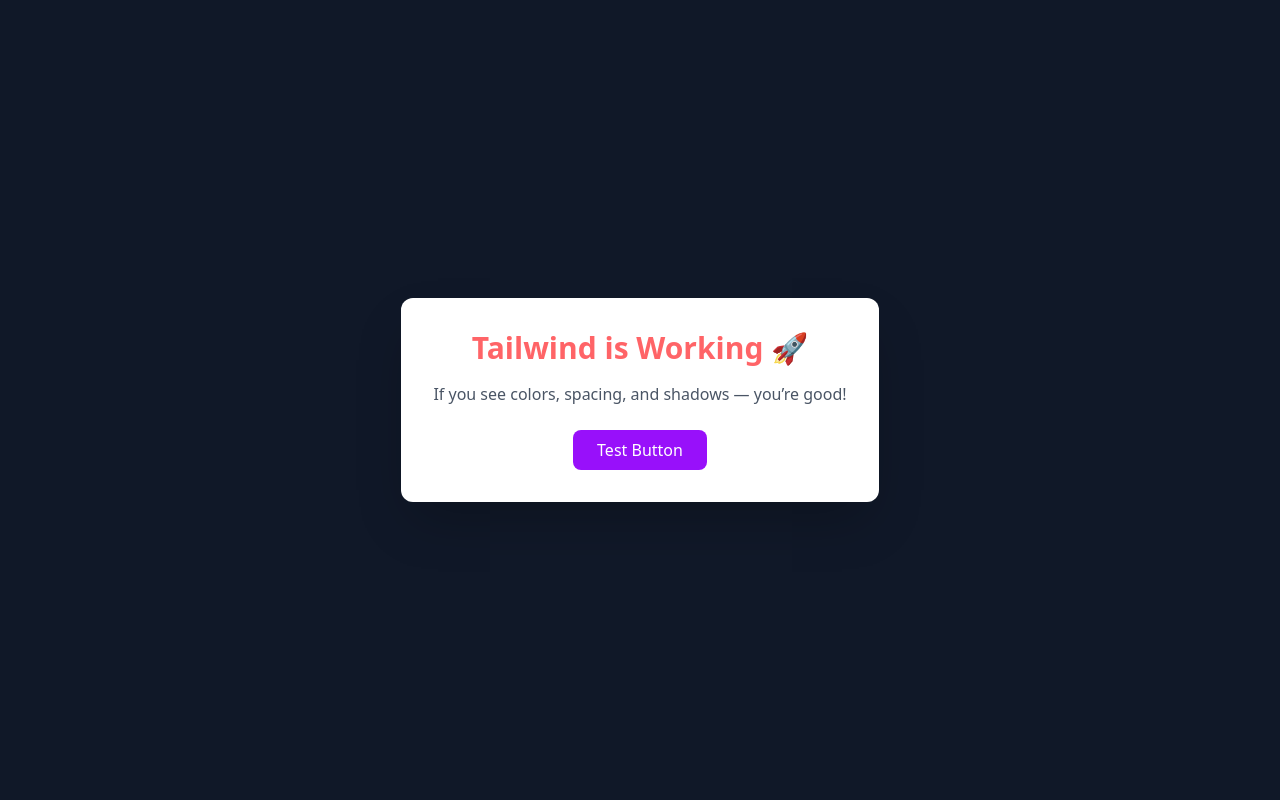
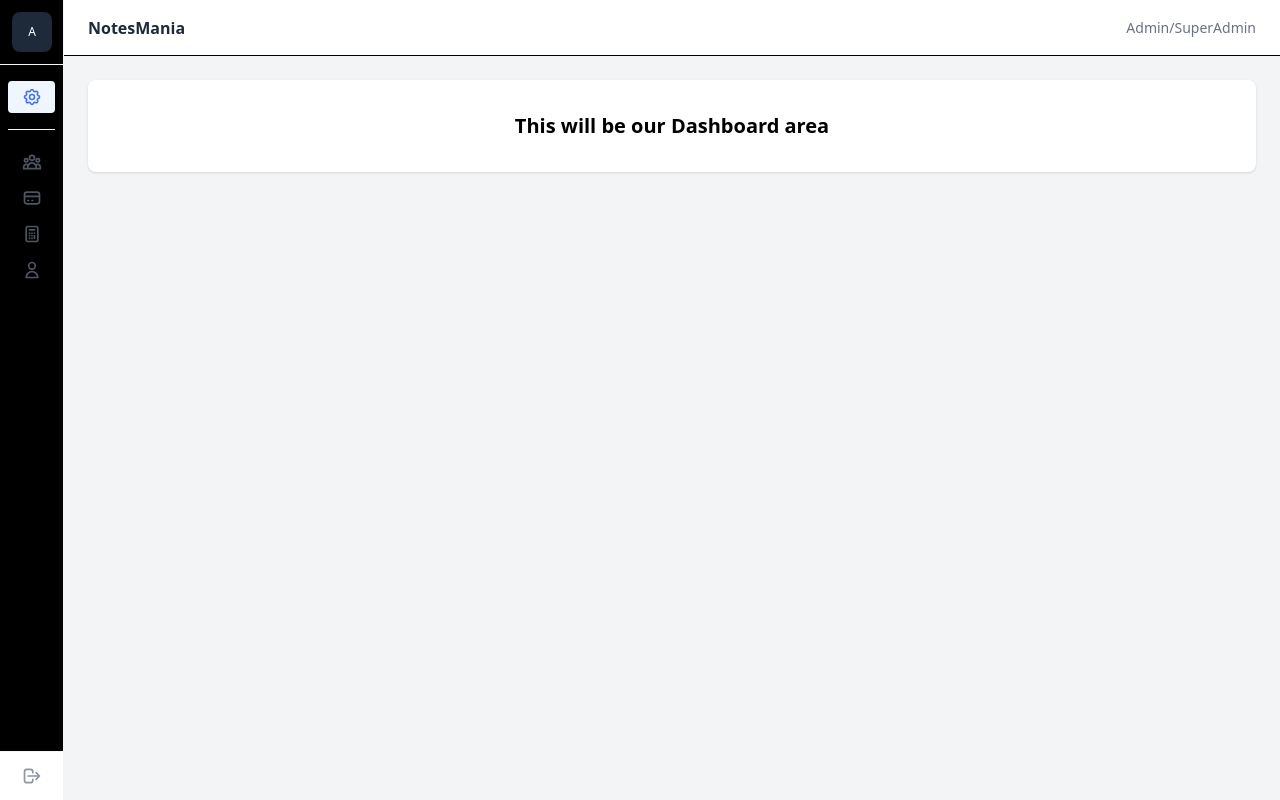
Before and after one commit to AashishPathak1/notes-mania-admin-panel, a React (Vite) app: page / in a window 1280 px wide. Built offline with nearby package versions, Linux system fonts and the light colour scheme.

Commit message:
sidebar component is added

```diff
--- a/src/App.jsx
+++ b/src/App.jsx
@@ -1,21 +1,12 @@
-import React from "react";
+import PageWrapper from "./components/PageWrapper";
+import Dashboard from "./pages/Dashboard";
 
-const App = () => {
+function App() {
   return (
-    <div className="min-h-screen flex items-center justify-center bg-gray-900">
-      <div className="p-8 rounded-xl bg-white shadow-2xl text-center">
-        <h1 className="text-3xl font-bold text-red-400 mb-4">
-          Tailwind is Working 🚀
-        </h1>
-        <p className="text-gray-600 mb-6">
-          If you see colors, spacing, and shadows — you’re good!
-        </p>
-        <button className="px-6 py-2 bg-purple-600 text-white rounded-lg hover:bg-purple-700 transition">
-          Test Button
-        </button>
-      </div>
-    </div>
+    <PageWrapper>
+      <Dashboard />
+    </PageWrapper>
   );
-};
+}
 
 export default App;
--- /dev/null
+++ b/src/components/Header.jsx
@@ -0,0 +1,10 @@
+const Header = () => {
+  return (
+    <header className="h-14 border-b bg-white px-6 flex items-center justify-between">
+      <h1 className="font-semibold text-gray-800">NotesMania</h1>
+      <span className="text-sm text-gray-500">Admin/SuperAdmin</span>
+    </header>
+  );
+};
+
+export default Header;
--- /dev/null
+++ b/src/components/PageWrapper.jsx
@@ -0,0 +1,19 @@
+
+
+import Sidebar from "./Sidebar";
+import Header from "./Header";
+
+const PageWrapper = ({ children }) => {
+  return (
+    <div className="flex min-h-screen bg-gray-100">
+      <Sidebar />
+
+      <div className="flex flex-1 flex-col">
+        <Header />
+        <main className="p-6">{children}</main>
+      </div>
+    </div>
+  );
+};
+
+export default PageWrapper;
--- /dev/null
+++ b/src/components/Sidebar.jsx
@@ -0,0 +1,184 @@
+import React from "react";
+
+const Sidebar = () => {
+  return (
+    <div class="flex h-screen w-16 flex-col justify-between border-e border-gray-100 bg-black">
+      <div>
+        <div class="inline-flex size-16 items-center justify-center">
+          <span class="grid size-10 place-content-center rounded-lg bg-gray-800 text-xs text-white">
+            A
+          </span>
+        </div>
+
+        <div class="border-t border-gray-100">
+          <div class="px-2">
+            <div class="py-4">
+              <a
+                href="#"
+                class="t group relative flex justify-center rounded-sm bg-blue-50 px-2 py-1.5 text-blue-700"
+              >
+                <svg
+                  xmlns="http://www.w3.org/2000/svg"
+                  class="size-5 opacity-75"
+                  fill="none"
+                  viewBox="0 0 24 24"
+                  stroke="currentColor"
+                  stroke-width="2"
+                >
+                  <path
+                    stroke-linecap="round"
+                    stroke-linejoin="round"
+                    d="M10.325 4.317c.426-1.756 2.924-1.756 3.35 0a1.724 1.724 0 002.573 1.066c1.543-.94 3.31.826 2.37 2.37a1.724 1.724 0 001.065 2.572c1.756.426 1.756 2.924 0 3.35a1.724 1.724 0 00-1.066 2.573c.94 1.543-.826 3.31-2.37 2.37a1.724 1.724 0 00-2.572 1.065c-.426 1.756-2.924 1.756-3.35 0a1.724 1.724 0 00-2.573-1.066c-1.543.94-3.31-.826-2.37-2.37a1.724 1.724 0 00-1.065-2.572c-1.756-.426-1.756-2.924 0-3.35a1.724 1.724 0 001.066-2.573c-.94-1.543.826-3.31 2.37-2.37.996.608 2.296.07 2.572-1.065z"
+                  ></path>
+                  <path
+                    stroke-linecap="round"
+                    stroke-linejoin="round"
+                    d="M15 12a3 3 0 11-6 0 3 3 0 016 0z"
+                  ></path>
+                </svg>
+
+                <span class="invisible absolute start-full top-1/2 ms-4 -translate-y-1/2 rounded-sm bg-gray-900 px-2 py-1.5 text-xs font-medium text-white group-hover:visible">
+                  General
+                </span>
+              </a>
+            </div>
+
+            <ul class="space-y-1 border-t border-gray-100 pt-4">
+              <li>
+                <a
+                  href="#"
+                  class="group relative flex justify-center rounded-sm px-2 py-1.5 text-gray-500 hover:bg-gray-50 hover:text-gray-700"
+                >
+                  <svg
+                    xmlns="http://www.w3.org/2000/svg"
+                    class="size-5 opacity-75"
+                    fill="none"
+                    viewBox="0 0 24 24"
+                    stroke="currentColor"
+                    stroke-width="2"
+                  >
+                    <path
+                      stroke-linecap="round"
+                      stroke-linejoin="round"
+                      d="M17 20h5v-2a3 3 0 00-5.356-1.857M17 20H7m10 0v-2c0-.656-.126-1.283-.356-1.857M7 20H2v-2a3 3 0 015.356-1.857M7 20v-2c0-.656.126-1.283.356-1.857m0 0a5.002 5.002 0 019.288 0M15 7a3 3 0 11-6 0 3 3 0 016 0zm6 3a2 2 0 11-4 0 2 2 0 014 0zM7 10a2 2 0 11-4 0 2 2 0 014 0z"
+                    ></path>
+                  </svg>
+
+                  <span class="invisible absolute start-full top-1/2 ms-4 -translate-y-1/2 rounded-sm bg-gray-900 px-2 py-1.5 text-xs font-medium text-white group-hover:visible">
+                    Teams
+                  </span>
+                </a>
+              </li>
+
+              <li>
+                <a
+                  href="#"
+                  class="group relative flex justify-center rounded-sm px-2 py-1.5 text-gray-500 hover:bg-gray-50 hover:text-gray-700"
+                >
+                  <svg
+                    xmlns="http://www.w3.org/2000/svg"
+                    class="size-5 opacity-75"
+                    fill="none"
+                    viewBox="0 0 24 24"
+                    stroke="currentColor"
+                    stroke-width="2"
+                  >
+                    <path
+                      stroke-linecap="round"
+                      stroke-linejoin="round"
+                      d="M3 10h18M7 15h1m4 0h1m-7 4h12a3 3 0 003-3V8a3 3 0 00-3-3H6a3 3 0 00-3 3v8a3 3 0 003 3z"
+                    ></path>
+                  </svg>
+
+                  <span class="invisible absolute start-full top-1/2 ms-4 -translate-y-1/2 rounded-sm bg-gray-900 px-2 py-1.5 text-xs font-medium text-white group-hover:visible">
+                    Billing
+                  </span>
+                </a>
+              </li>
+
+              <li>
+                <a
+                  href="#"
+                  class="group relative flex justify-center rounded-sm px-2 py-1.5 text-gray-500 hover:bg-gray-50 hover:text-gray-700"
+                >
+                  <svg
+                    xmlns="http://www.w3.org/2000/svg"
+                    class="size-5 opacity-75"
+                    fill="none"
+                    viewBox="0 0 24 24"
+                    stroke="currentColor"
+                    stroke-width="2"
+                  >
+                    <path
+                      stroke-linecap="round"
+                      stroke-linejoin="round"
+                      d="M9 7h6m0 10v-3m-3 3h.01M9 17h.01M9 14h.01M12 14h.01M15 11h.01M12 11h.01M9 11h.01M7 21h10a2 2 0 002-2V5a2 2 0 00-2-2H7a2 2 0 00-2 2v14a2 2 0 002 2z"
+                    ></path>
+                  </svg>
+
+                  <span class="invisible absolute start-full top-1/2 ms-4 -translate-y-1/2 rounded-sm bg-gray-900 px-2 py-1.5 text-xs font-medium text-white group-hover:visible">
+                    Invoices
+                  </span>
+                </a>
+              </li>
+
+              <li>
+                <a
+                  href="#"
+                  class="group relative flex justify-center rounded-sm px-2 py-1.5 text-gray-500 hover:bg-gray-50 hover:text-gray-700"
+                >
+                  <svg
+                    xmlns="http://www.w3.org/2000/svg"
+                    class="size-5 opacity-75"
+                    fill="none"
+                    viewBox="0 0 24 24"
+                    stroke="currentColor"
+                    stroke-width="2"
+                  >
+                    <path
+                      stroke-linecap="round"
+                      stroke-linejoin="round"
+                      d="M16 7a4 4 0 11-8 0 4 4 0 018 0zM12 14a7 7 0 00-7 7h14a7 7 0 00-7-7z"
+                    ></path>
+                  </svg>
+
+                  <span class="invisible absolute start-full top-1/2 ms-4 -translate-y-1/2 rounded-sm bg-gray-900 px-2 py-1.5 text-xs font-medium text-white group-hover:visible">
+                    Account
+                  </span>
+                </a>
+              </li>
+            </ul>
+          </div>
+        </div>
+      </div>
+
+      <div class="sticky inset-x-0 bottom-0 border-t border-gray-100 bg-white p-2">
+        <a
+          href="#"
+          class="group relative flex w-full justify-center rounded-lg px-2 py-1.5 text-sm text-gray-500 hover:bg-gray-50 hover:text-gray-700"
+        >
+          <svg
+            xmlns="http://www.w3.org/2000/svg"
+            class="size-5 opacity-75"
+            fill="none"
+            viewBox="0 0 24 24"
+            stroke="currentColor"
+            stroke-width="2"
+          >
+            <path
+              stroke-linecap="round"
+              stroke-linejoin="round"
+              d="M17 16l4-4m0 0l-4-4m4 4H7m6 4v1a3 3 0 01-3 3H6a3 3 0 01-3-3V7a3 3 0 013-3h4a3 3 0 013 3v1"
+            ></path>
+          </svg>
+
+          <span class="invisible absolute start-full top-1/2 ms-4 -translate-y-1/2 rounded-sm bg-gray-900 px-2 py-1.5 text-xs font-medium text-white group-hover:visible">
+            Logout
+          </span>
+        </a>
+      </div>
+    </div>
+  );
+};
+
+export default Sidebar;
--- /dev/null
+++ b/src/pages/Dashboard.jsx
@@ -0,0 +1,12 @@
+const Dashboard = () => {
+  return (
+    <div className="bg-white rounded-lg  p-6 shadow-sm">
+      <h2 className="text-xl text-center p-2 align-middle font-semibold">
+        This will be our Dashboard area
+      </h2>
+      {/* content */}
+    </div>
+  );
+};
+
+export default Dashboard;
```
